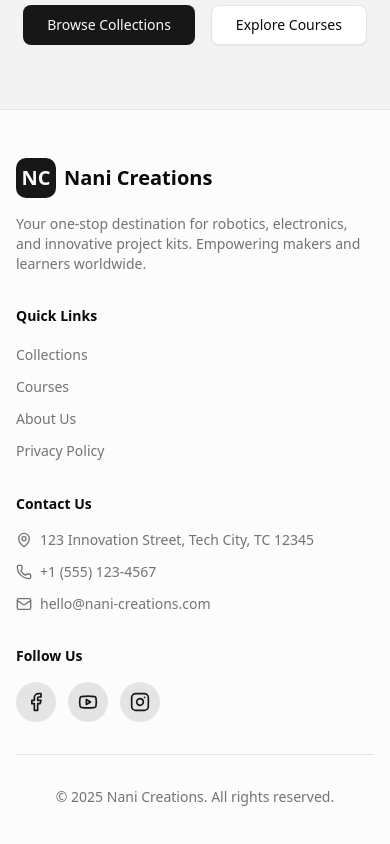
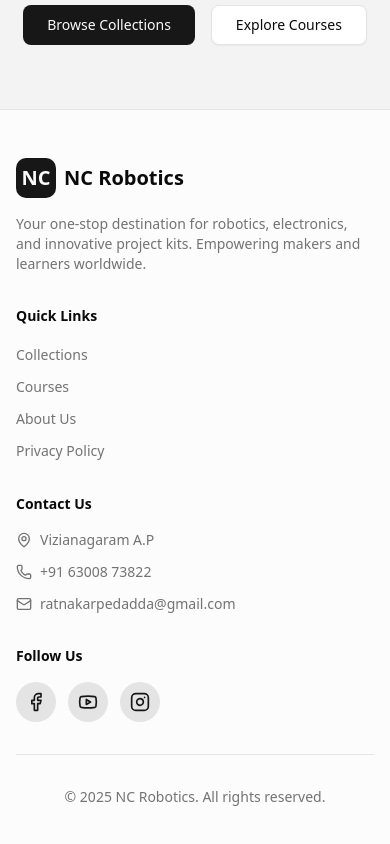
Before and after one commit to NaniCreationsinTelugu/Nanicreations-webapp, a Next.js app: page / in a window 390 px wide. Shown: the part 1784-2628 px from the top of the page. Built offline with nearby package versions, Linux system fonts and the light colour scheme; no server answers.

Commit message:
change in the shipping data

```diff
--- a/app/(marketing)/about/page.tsx
+++ b/app/(marketing)/about/page.tsx
@@ -7,7 +7,7 @@ const About = () => {
     <div className="min-h-screen bg-background text-foreground">
       <div className="container mx-auto px-4 py-12">
         <div className="mx-auto max-w-4xl">
-          <h1 className="mb-8 text-center text-4xl font-bold">About Nani Creations</h1>
+          <h1 className="mb-8 text-center text-4xl font-bold">About NC Robotics</h1>
 
           <div className="mb-12 animate-fade-in rounded-lg border border-border bg-card p-8">
             <p className="mb-4 text-lg text-muted-foreground">
--- a/app/(marketing)/checkout/page.tsx
+++ b/app/(marketing)/checkout/page.tsx
@@ -37,7 +37,7 @@ export default function CheckoutPage() {
     const [shippingMethod, setShippingMethod] = useState("standard");
 
     // Calculate costs in INR
-    const shippingCost = shippingMethod === "fast" ? 150 : subtotal > 500 ? 0 : 50;
+    const shippingCost = shippingMethod === "fast" ? 150 : subtotal > 500 ? 0 : 70;
     const total = subtotal + shippingCost;
 
     const handleContinueToShipping = () => {
@@ -329,7 +329,7 @@ export default function CheckoutPage() {
                                                             <p className="text-xs text-muted-foreground">5-7 business days</p>
                                                         </div>
                                                         <span className="font-semibold">
-                                                            {subtotal > 500 ? "FREE" : "₹50.00"}
+                                                            {subtotal > 500 ? "FREE" : "₹70.00"}
                                                         </span>
                                                     </div>
                                                 </Label>
--- a/app/(marketing)/footer.tsx
+++ b/app/(marketing)/footer.tsx
@@ -13,7 +13,7 @@ const Footer = () => {
               <div className="flex h-10 w-10 items-center justify-center rounded-lg bg-primary">
                 <span className="text-xl font-bold text-primary-foreground">NC</span>
               </div>
-              <span className="text-xl font-bold">Nani Creations</span>
+              <span className="text-xl font-bold">NC Robotics</span>
             </div>
             <p className="text-sm text-muted-foreground">
               Your one-stop destination for robotics, electronics, and innovative project kits. Empowering makers and learners worldwide.
@@ -53,15 +53,15 @@ const Footer = () => {
             <ul className="space-y-3">
               <li className="flex items-start space-x-2 text-sm text-muted-foreground">
                 <MapPin className="mt-0.5 h-4 w-4 flex-shrink-0" />
-                <span>123 Innovation Street, Tech City, TC 12345</span>
+                <span>Vizianagaram A.P</span>
               </li>
               <li className="flex items-center space-x-2 text-sm text-muted-foreground">
                 <Phone className="h-4 w-4 flex-shrink-0" />
-                <span>+1 (555) 123-4567</span>
+                <span>+91 63008 73822</span>
               </li>
               <li className="flex items-center space-x-2 text-sm text-muted-foreground">
                 <Mail className="h-4 w-4 flex-shrink-0" />
-                <span>hello@nani-creations.com</span>
+                <span>ratnakarpedadda@gmail.com</span>
               </li>
             </ul>
           </div>
@@ -71,7 +71,7 @@ const Footer = () => {
             <h3 className="mb-4 text-sm font-semibold">Follow Us</h3>
             <div className="flex space-x-3">
               <a
-                href="https://facebook.com"
+                href="https://www.facebook.com/share/17qjS9JHVA"
                 target="_blank"
                 rel="noopener noreferrer"
                 className="flex h-10 w-10 items-center justify-center rounded-full bg-primary/10 text-primary transition-colors hover:bg-primary hover:text-primary-foreground"
@@ -79,7 +79,7 @@ const Footer = () => {
                 <Facebook className="h-5 w-5" />
               </a>
               <a
-                href="https://youtube.com"
+                href="https://youtube.com/@NaniCreationsInTelugu"
                 target="_blank"
                 rel="noopener noreferrer"
                 className="flex h-10 w-10 items-center justify-center rounded-full bg-primary/10 text-primary transition-colors hover:bg-primary hover:text-primary-foreground"
@@ -87,7 +87,7 @@ const Footer = () => {
                 <Youtube className="h-5 w-5" />
               </a>
               <a
-                href="https://instagram.com"
+                href="https://www.instagram.com/thetelugutechwala"
                 target="_blank"
                 rel="noopener noreferrer"
                 className="flex h-10 w-10 items-center justify-center rounded-full bg-primary/10 text-primary transition-colors hover:bg-primary hover:text-primary-foreground"
@@ -100,7 +100,7 @@ const Footer = () => {
 
         <div className="mt-8 border-t border-border pt-8 text-center">
           <p className="text-sm text-muted-foreground">
-            © {new Date().getFullYear()} Nani Creations. All rights reserved.
+            © {new Date().getFullYear()} NC Robotics. All rights reserved.
           </p>
         </div>
       </div>
--- a/app/(marketing)/navbar.tsx
+++ b/app/(marketing)/navbar.tsx
@@ -30,7 +30,7 @@ const Navbar = () => {
             <div className="flex h-10 w-10 items-center justify-center rounded-lg bg-primary">
               <span className="text-xl font-bold text-primary-foreground ">NC</span>
             </div>
-            <span className="hidden text-xl font-bold md:inline-block">Nani Creations</span>
+            <span className="hidden text-xl font-bold md:inline-block">NC Robotics</span>
           </Link>
 
           {/* Desktop Navigation */}
```
